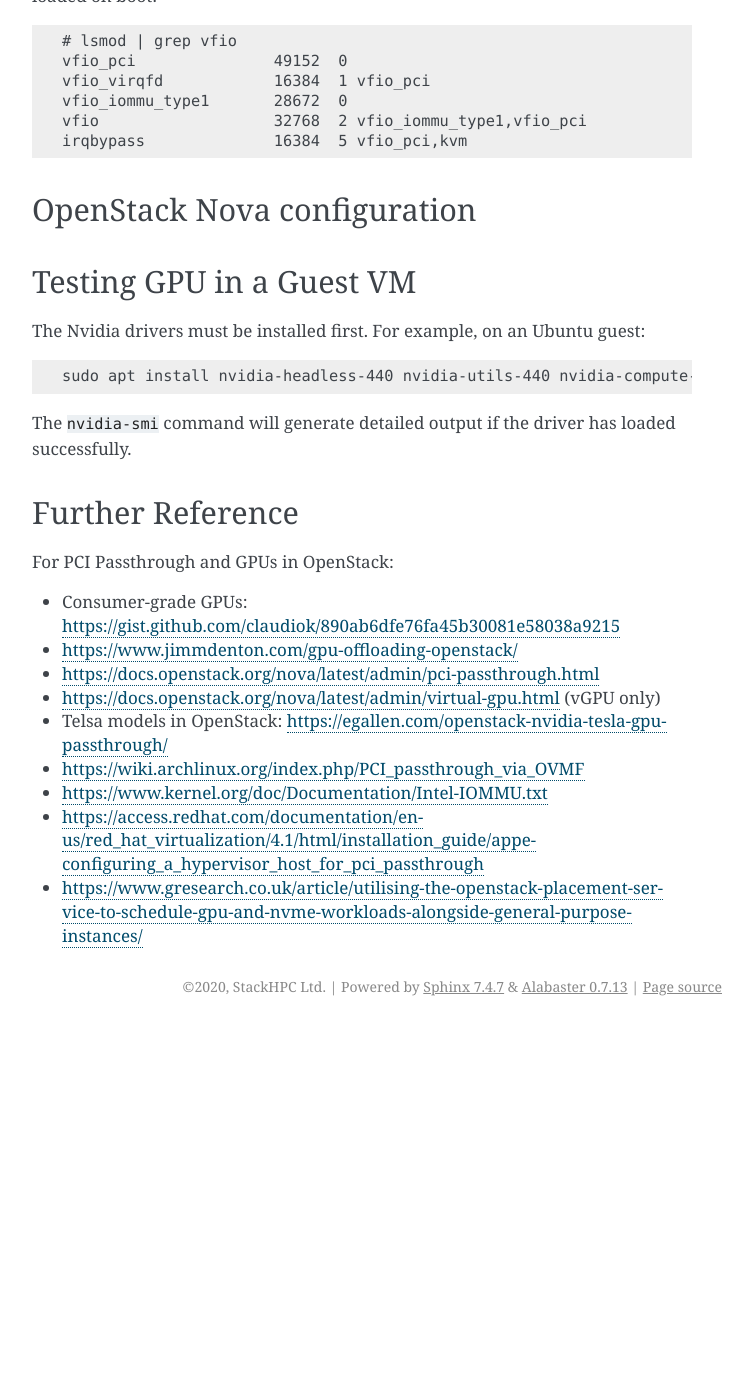
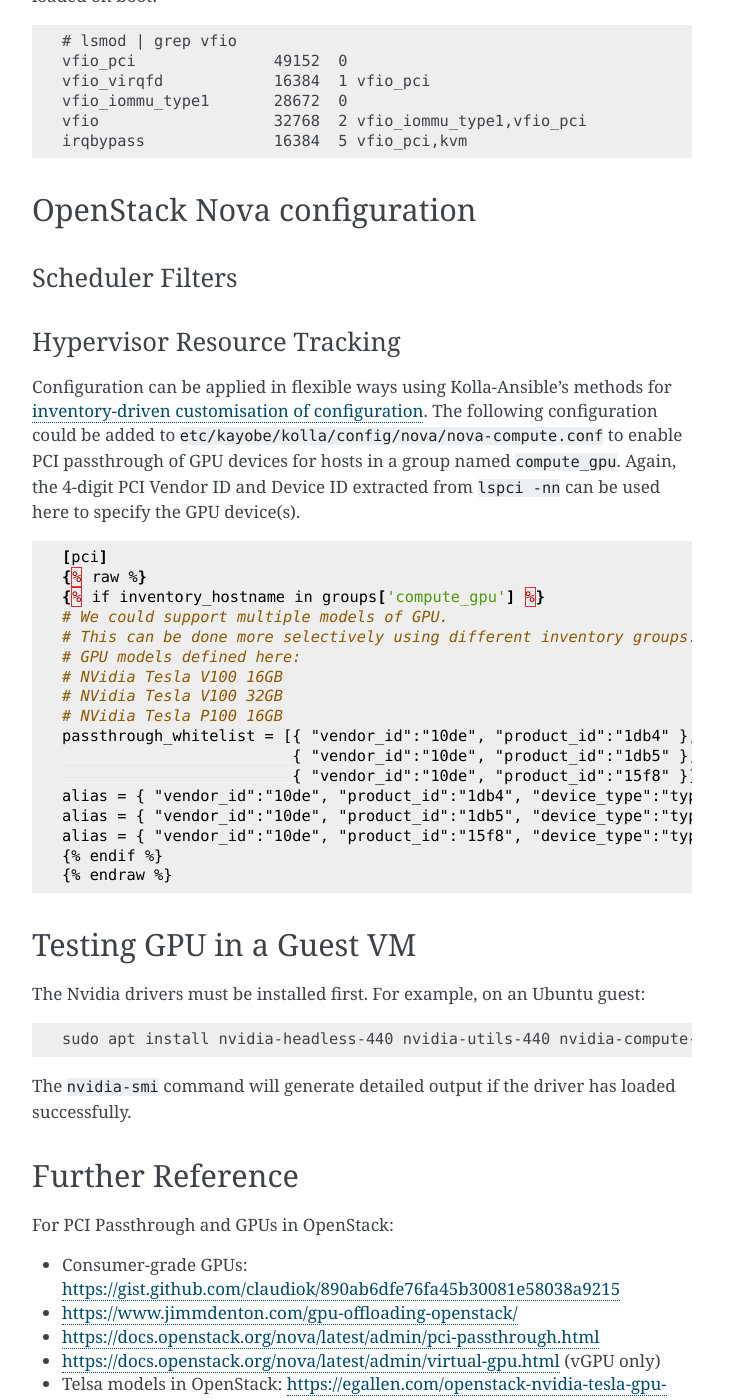
Before and after one commit to stackhpc/openstack-admin-guide, a Sphinx documentation site: the page built from source/gpus_in_openstack.rst, in a window 1280 px wide and 1400 px high, scrolled down 3298 px. Shown: the whole window, without its empty margins (388-1141 px from the left). Built offline with Sphinx 7.4.7, drawn with Linux system fonts in a browser that asks for light colours; before the commit the page ends 4324 px from its top, so only the background shows below that; some of the changed text lies outside the part shown.

Commit message:
Add example config for Nova compute service

```diff
--- a/source/gpus_in_openstack.rst
+++ b/source/gpus_in_openstack.rst
@@ -188,6 +188,42 @@ Once this code has taken effect (after a reboot), the VFIO kernel drivers should
 OpenStack Nova configuration
 ----------------------------
 
+Scheduler Filters
+~~~~~~~~~~~~~~~~~
+
+Hypervisor Resource Tracking
+~~~~~~~~~~~~~~~~~~~~~~~~~~~~
+
+Configuration can be applied in flexible ways using Kolla-Ansible's
+methods for `inventory-driven customisation of configuration
+<https://docs.openstack.org/kayobe/latest/configuration/reference/kolla-ansible.html#service-configuration>`_.
+The following configuration could be added to
+``etc/kayobe/kolla/config/nova/nova-compute.conf`` to enable PCI
+passthrough of GPU devices for hosts in a group named ``compute_gpu``.
+Again, the 4-digit PCI Vendor ID and Device ID extracted from ``lspci
+-nn`` can be used here to specify the GPU device(s).
+
+.. code-block:: yaml
+
+   [pci]
+   {% raw %}
+   {% if inventory_hostname in groups['compute_gpu'] %}
+   # We could support multiple models of GPU.
+   # This can be done more selectively using different inventory groups.
+   # GPU models defined here:
+   # NVidia Tesla V100 16GB
+   # NVidia Tesla V100 32GB
+   # NVidia Tesla P100 16GB
+   passthrough_whitelist = [{ "vendor_id":"10de", "product_id":"1db4" },
+                            { "vendor_id":"10de", "product_id":"1db5" },
+                            { "vendor_id":"10de", "product_id":"15f8" }]
+   alias = { "vendor_id":"10de", "product_id":"1db4", "device_type":"type-PCI", "name":"gpu-v100-16" }
+   alias = { "vendor_id":"10de", "product_id":"1db5", "device_type":"type-PCI", "name":"gpu-v100-32" }
+   alias = { "vendor_id":"10de", "product_id":"15f8", "device_type":"type-PCI", "name":"gpu-p100" }
+   {% endif %}
+   {% endraw %}
+
+
 Testing GPU in a Guest VM
 -------------------------
 
```
